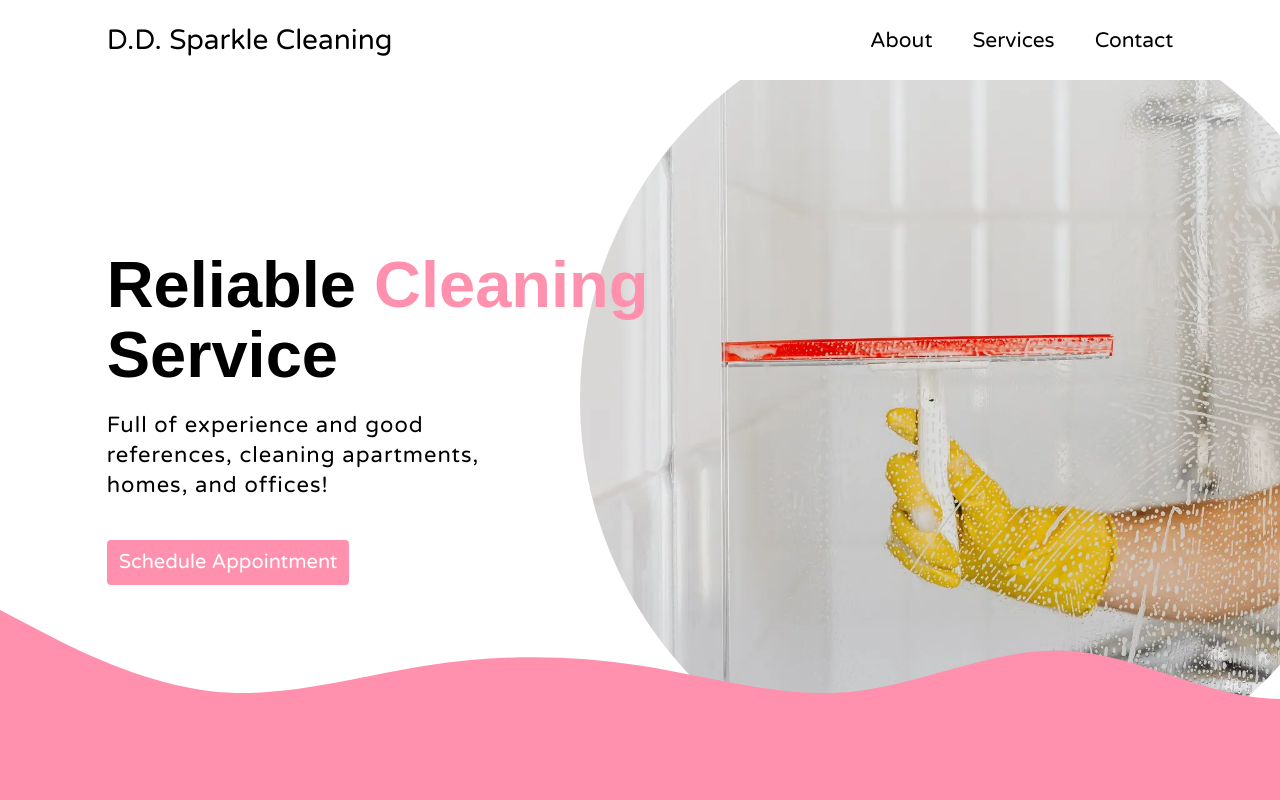
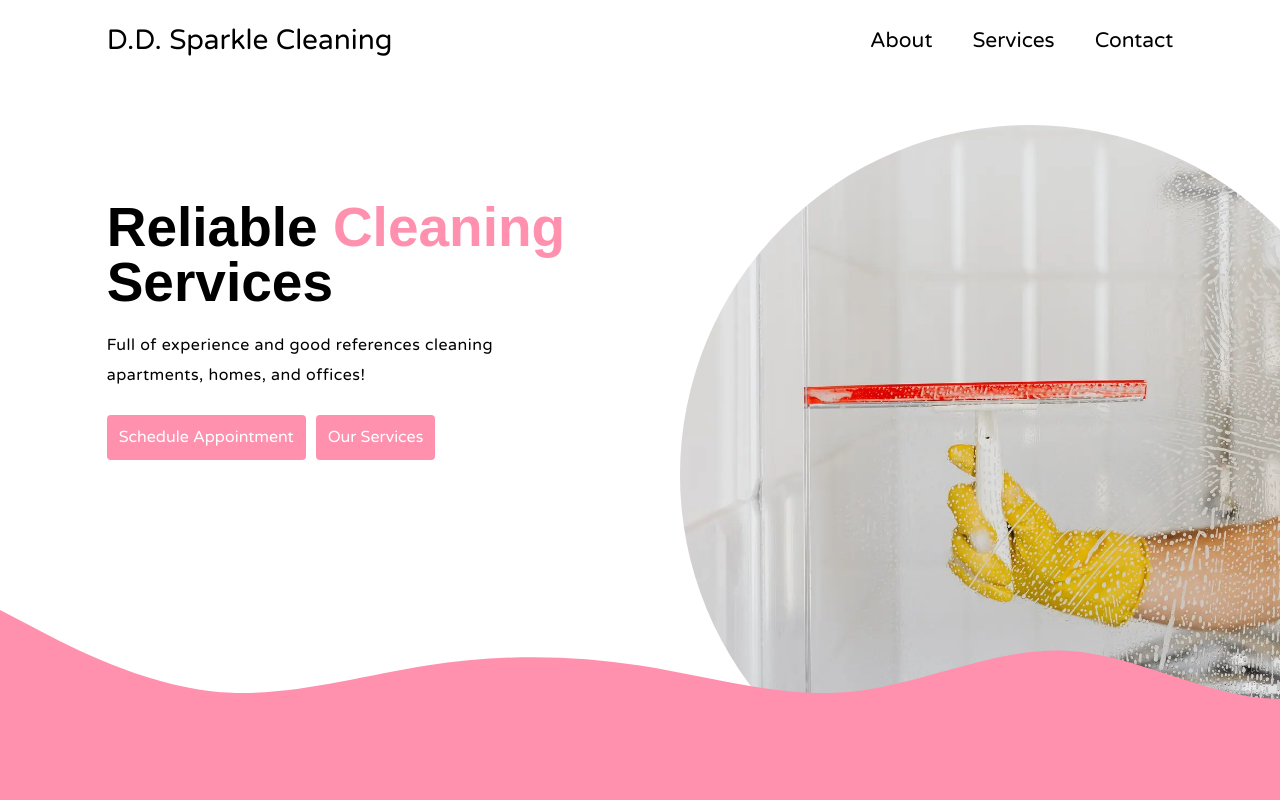
Before and after one commit to Carlos460/dd-sparkle-cleaning, a Next.js app: page / in a window 1280 px wide. Shown: the top 800 px of the page. Built offline with nearby package versions, Linux system fonts and the light colour scheme.

Commit message:
updated hero section

```diff
--- a/_sections/Hero/index.tsx
+++ b/_sections/Hero/index.tsx
@@ -7,17 +7,24 @@ const Hero = () => {
   return (
     <S.Wrapper>
       <Sparkle.Title>
-        Reliable <span style={{ color: '#FF91AF' }}>Cleaning</span> Service
+        Reliable <span style={{ color: '#FF91AF' }}>Cleaning</span> Services
       </Sparkle.Title>
       <Sparkle.SubTitle>
-        Full of experience and good references, cleaning apartments, homes, and
+        Full of experience and good references cleaning apartments, homes, and
         offices!
       </Sparkle.SubTitle>
-      <Link href={`/contact`}>
-        <a>
-          <S.CtaButton>Schedule Appointment</S.CtaButton>
-        </a>
-      </Link>
+      <S.ButtonWrapper>
+        <Link href={`/contact`}>
+          <a>
+            <S.CtaButton>Schedule Appointment</S.CtaButton>
+          </a>
+        </Link>
+        <Link href={`/services`}>
+          <a>
+            <S.CtaButton>Our Services</S.CtaButton>
+          </a>
+        </Link>
+      </S.ButtonWrapper>
     </S.Wrapper>
   );
 };
--- a/_sections/Hero/styles.ts
+++ b/_sections/Hero/styles.ts
@@ -2,14 +2,19 @@ import styled from 'styled-components';
 
 export const Wrapper = styled.div`
   min-height: 800px;
-  padding: 150px 0px 0px;
+  padding: 100px 0px 0px;
+`;
+
+export const ButtonWrapper = styled.div`
+  display: flex;
+  gap: 10px;
 `;
 
 export const CtaButton = styled.button`
   height: 45px;
-  margin: 40px 0px 0px;
+  margin: 25px 0px 0px;
   padding: 0px 10px;
-  font-size: 20px;
+  font-size: 16px;
 
   color: white;
   background-color: var(--primary);
--- a/styles/Sparkle.styles.ts
+++ b/styles/Sparkle.styles.ts
@@ -24,9 +24,9 @@ export const Title = styled.h1<ITitleProps>`
 
   color: ${(props) => props.textColor || 'black'};
   font-family: sans-serif;
-  font-size: 65px;
+  font-size: 55px;
   font-weight: 600;
-  line-height: 70px;
+  line-height: 55px;
   & > span {
     font-family: sans-serif;
   }
@@ -61,11 +61,10 @@ export const SubTitle = styled.h2<ISubTitleProps>`
   width: 400px;
   margin: 20px 0px 0px;
 
-  font-weight: 500;
   color: ${(props) => props.textColor || 'black'};
-  font-size: ${(props) => props.textSize || '22px'};
+  font-size: ${(props) => props.textSize || '16px'};
   line-height: ${(props) => props.lineHieght || '30px'};
-  letter-spacing: 1px;
+  letter-spacing: 0.5px;
   /* antd lg screens */
   @media (max-width: 768px) {
     margin: 12px 0px 0px;
@@ -97,9 +96,9 @@ export const Wave2 = styled.div`
 `;
 
 export const ImageBubble = styled.div`
-  width: 800px;
-  height: 800px;
-  border-radius: 800px;
+  width: 700px;
+  height: 700px;
+  border-radius: 700px;
   background-image: url('/static/images/clean-glass.webp');
   background-size: cover;
   background-position: 0px -300px;
@@ -107,7 +106,7 @@ export const ImageBubble = styled.div`
   z-index: -1;
 
   position: absolute;
-  bottom: 0px;
+  bottom: -25px;
   right: -100px;
   transition: width 0.4s, height 0.4s, border-radius 0.4s, bottom 0.4s,
     right 0.4s, background-position 0.4s;
```
